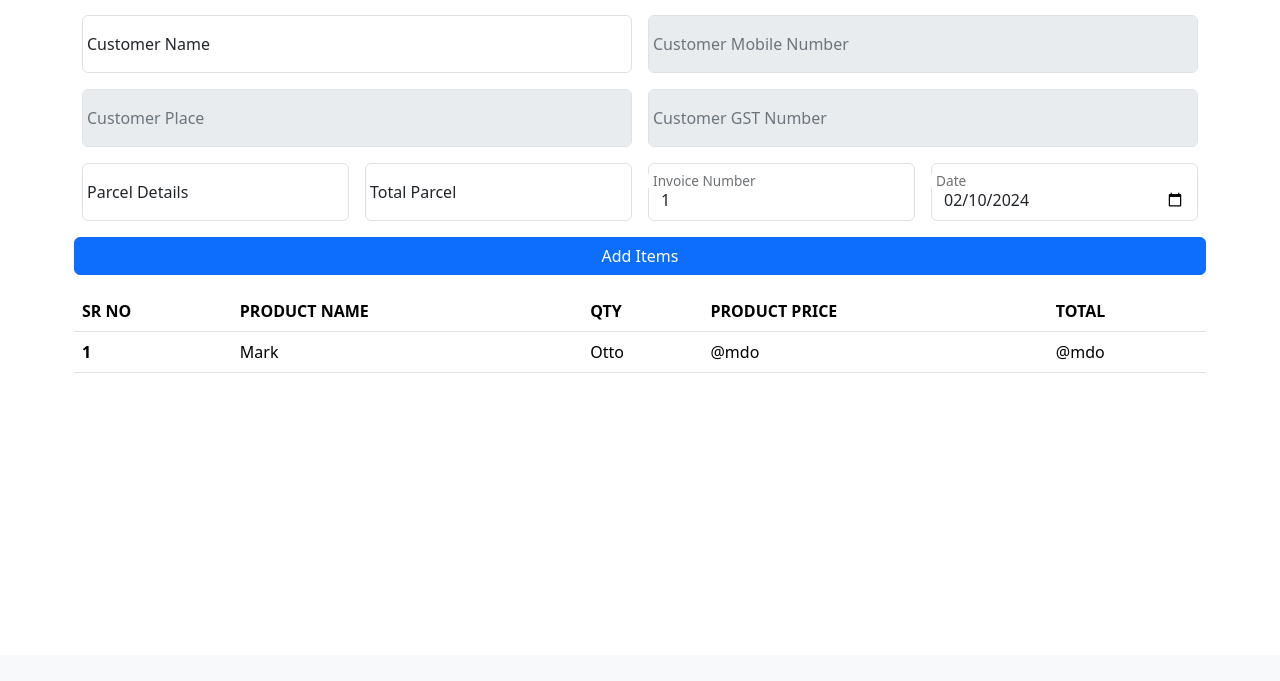
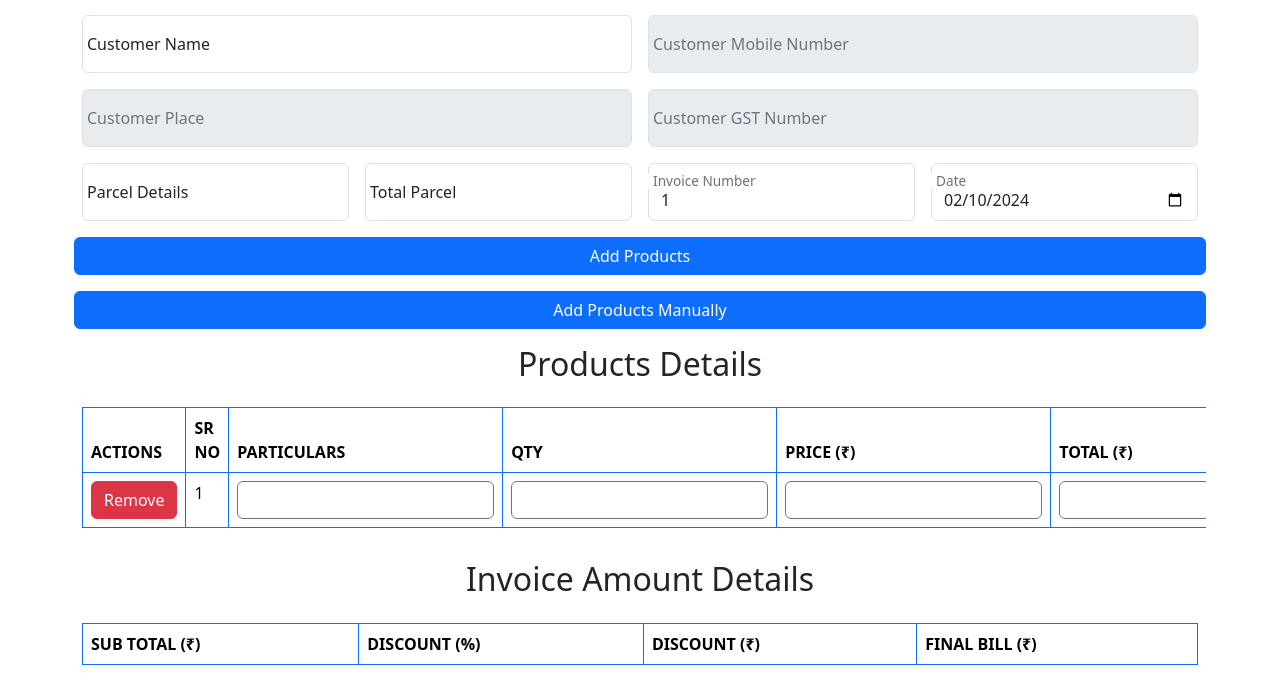
Before and after one commit to hirenpopat67/flask_chetna_plastic, a Flask app: page /add_invoice in a window 1280 px wide. Shown: the part 145-826 px from the top of the page. Before the commit the page ends 518 px from the top, so only its background shows below. Run offline with Flask 3, Linux system fonts and the light colour scheme; lists and menus that the app fills with data are empty.

Commit message:
Created & updated APIs, Updated add invoice HTML page & Added host in main.py file

```diff
--- a/app/routes/add_invoice.py
+++ b/app/routes/add_invoice.py
@@ -1,5 +1,5 @@
 from flask import Blueprint,render_template,redirect,current_app,request,flash
-from app.models.models import Invoices,Customers
+from app.models.models import Invoices,Customers,Products
 from datetime import datetime
 
 add_invoice_blueprint = Blueprint('add_invoice_blueprint', __name__)
@@ -20,11 +20,14 @@ def add_invoice():
 
         today_invoice_date = datetime.strftime(datetime.now(), '%Y-%m-%d')
 
+        all_products = Products.query.order_by(Products.product_name).all()
+
         context = {
 
         'all_customers': all_customers,
         'fetch_last_invoice_no': fetch_last_invoice_no,
         'today_invoice_date': today_invoice_date,
+        'all_products': all_products,
 
     }
 
--- a/app/routes/get_single_customer_from_id.py
+++ b/app/routes/get_single_customer_from_id.py
@@ -4,12 +4,12 @@ from app.models.models import Customers
 get_single_customer_from_id_blueprint = Blueprint('get_single_customer_from_id_blueprint', __name__)
 
 
-@get_single_customer_from_id_blueprint.route('/get_single_customer_from_id/<string:customer_name>')
-def get_single_customer_from_id(customer_name):
+@get_single_customer_from_id_blueprint.route('/get_single_customer_from_id/<string:id>')
+def get_single_customer_from_id(id):
     try:
         data = {}
 
-        filter_cus = Customers.query.filter(Customers.customer_name == customer_name).first()
+        filter_cus = Customers.query.filter(Customers.id == id).first()
 
         if filter_cus:
             for column in filter_cus.__table__.columns:
--- a/app/templates/add_invoice.html
+++ b/app/templates/add_invoice.html
@@ -22,7 +22,7 @@ Add Invoice
           <datalist id="customer_names">
             {% for x in context.all_customers %}
 
-            <option value="{{x.customer_name}}">{{x.customer_name}} {{x.customer_place}}</option>
+            <option value="{{x.id}}">{{x.customer_name}} {{x.customer_place}}</option>
             {% endfor %}
         </datalist>
 
@@ -59,48 +59,196 @@ Add Invoice
                 <label for="floatingPassword">Date</label>
             </div>
 
-        <button type="button" class="btn btn-primary">Add Items</button>
+        <button type="button" onclick="add_products_btn()" class="btn btn-primary">Add Products</button>
+        <button type="button" class="btn btn-primary">Add Products Manually</button>
 
-        <table class="table">
+        <center><h2>Products Details</h2></center>
+        <div class="table-responsive">
+          <table class="table table-bordered border-primary add_products_table">
             <thead>
-                <tr>
-                    <th scope="col">SR NO</th>
-                    <th scope="col">PRODUCT NAME</th>
-                    <th scope="col">QTY</th>
-                <th scope="col">PRODUCT PRICE</th>
-                <th scope="col">TOTAL</th>
+              <tr>
+                <th scope="col">ACTIONS</th>
+                <th scope="col">SR NO</th>
+                <th scope="col">PARTICULARS</th>
+                <th scope="col">QTY</th>
+                <th scope="col">PRICE (₹)</th>
+                <th scope="col">TOTAL (₹)</th>
               </tr>
             </thead>
             <tbody>
               <tr>
-                <th scope="row">1</th>
-                <td>Mark</td>
-                <td>Otto</td>
-                <td>@mdo</td>
-                <td>@mdo</td>
+                <td><button type="button" class="btn btn-danger">Remove</button></td>
+                <td>1</td>
+                <td><input type="text" style="width: fit-content" class="form-control border-secondary"></td>
+                <td><input type="text" style="width: fit-content" class="form-control border-secondary"></td>
+                <td><input type="text" style="width: fit-content" class="form-control border-secondary"></td>
+                <td><input type="text" style="width: fit-content" class="form-control border-secondary"></td>
               </tr>
             </tbody>
           </table>
+        </div>
+
+        <center><h2>Invoice Amount Details</h2></center>
+        <div class="table-responsive">
+          <table class="table table-bordered border-primary">
+            <thead>
+              <tr>
+                <th scope="col">SUB TOTAL (₹)</th>
+                <th scope="col">DISCOUNT (%)</th>
+                <th scope="col">DISCOUNT (₹)</th>
+                <th scope="col">FINAL BILL (₹)</th>
+
+              </tr>
+            </thead>
+            <tbody>
+              <tr>
+                <!-- Your table rows go here -->
+              </tr>
+            </tbody>
+          </table>
+        </div>
 
       </form>
 </div>
 
 
+<!--Add Products Modal  -->
+
+<div class="modal fade" tabindex="-1" id="add_products_modal">
+  <div class="modal-dialog modal-dialog-centered modal-dialog-scrollable">
+    <div class="modal-content">
+      <div class="modal-header">
+        <h5 class="modal-title">Select Products</h5>
+        <button type="button" class="btn-close" data-bs-dismiss="modal" aria-label="Close"></button>
+      </div>
+      <div class="modal-body">
+        <form class="d-flex" role="search">
+          <input class="form-control me-2" type="search" placeholder="Search" aria-label="Search">
+          <button class="btn btn-outline-success" type="submit">Search</button>
+        </form>
+        <table class="table">
+          <thead>
+            <tr>
+              <th scope="col">Actions</th>
+              <th scope="col">Sr No.</th>
+              <th scope="col">Product Name</th>
+              <th scope="col">Product Price</th>
+            </tr>
+          </thead>
+          <tbody>
+            {% for item in context.all_products %}
+            <tr class="select_row">
+              <th scope="row"><button type="button" id="{{item.id}}" value="{{item.id}}" class="btn btn-secondary select_btn">Select</button></th>
+              <td>{{loop.index}}</td>
+              <td>{{item.product_name}}</td>
+              <td>{{item.product_price}}</td>
+            </tr>
+            {% endfor %}
+          </tbody>
+        </table>
+      </div>
+      <div class="modal-footer">
+        <button type="button" class="btn btn-secondary" data-bs-dismiss="modal">Close</button>
+        <button type="button" class="btn btn-primary">Save changes</button>
+      </div>
+    </div>
+  </div>
+</div>
+
+
 <script>
+  // Fetch customer name
+
         $(document).ready(function () {
         // this is the name from ((Input)) with datalist
         var DeptValue = document.getElementById('getcustomername');
+        console.log(DeptValue.value)
         // Adding Event Listener to get the value
         DeptValue.addEventListener('input', function () {
+          if (!isNaN(DeptValue.value) && DeptValue.value % 1 === 0 && DeptValue.value.trim() !== "")  {
             $.get(`/get_single_customer_from_id/${DeptValue.value}`,
                 function (data) {
                     // data = JSON.parse(data)
                     // console.log(data)
+                    $("#getcustomername").val(data["customer_name"]);
                     $("#customer_place").val(data["customer_place"]);
                     $("#customer_mobile_no").val(data["mobile_no"]);
                     $("#customer_gst_no").val(data["gst_no"]);
                 })
+              } else {
+                // $("#getcustomername").val("");
+                    $("#customer_place").val("");
+                    $("#customer_mobile_no").val("");
+                    $("#customer_gst_no").val("");
+              }
         });
     });
+
+        // Add Products Modal show Function
+
+        function add_products_btn() {
+          $('#add_products_modal').modal("show");
+        }
+
+  // select & deselect product in model
+
+  $(document).ready(function() {
+  // When a table row is clicked
+  $('.select_row').click(function() {
+    // Toggle the 'table-success' class on the clicked row
+    $(this).toggleClass('table-success');
+
+    // Toggle the 'selected' class on the "Select" button inside the clicked row
+    var isRowSelected = $(this).hasClass('table-success');
+    $(this).find('.select_btn').toggleClass('btn-success', isRowSelected);
+    $(this).find('.select_btn').text(isRowSelected ? 'Selected' : 'Select');
+
+    // Get the values from the clicked row
+    var srNo = $(this).find('td:nth-child(2)').text();
+    var productName = $(this).find('td:nth-child(3)').text();
+    var productPrice = $(this).find('td:nth-child(4)').text();
+
+    // Display the values (you can replace this with your logic)
+    console.log('Clicked Row Values:');
+    console.log('Sr No: ' + srNo);
+    console.log('Product Name: ' + productName);
+    console.log('Product Price: ' + productPrice);
+  });
+
+  // When the "Select" button is clicked
+  $('.select_btn').click(function(event) {
+    // Stop the click event from propagating to the table row
+    event.stopPropagation();
+
+    // Toggle the 'table-success' class on the corresponding row
+    var row = $(this).closest('tr');
+    row.toggleClass('table-success');
+
+    // Toggle the 'selected' class on the clicked "Select" button
+    var isRowSelected = row.hasClass('table-success');
+    $(this).toggleClass('btn-success', isRowSelected);
+    $(this).text(isRowSelected ? 'Selected' : 'Select');
+
+    // Get the values from the corresponding row
+    var srNo = row.find('td:nth-child(2)').text();
+    var productName = row.find('td:nth-child(3)').text();
+    var productPrice = row.find('td:nth-child(4)').text();
+
+    // Display the values (you can replace this with your logic)
+    console.log('Clicked "Select" Button Values:');
+    console.log('Sr No: ' + srNo);
+    console.log('Product Name: ' + productName);
+    console.log('Product Price: ' + productPrice);
+  });
+});
+
 </script>
+
+<style>
+  /* Add pointer cursor for table rows and "Select" buttons in product model */
+  table tbody tr, .select_btn {
+    cursor: pointer;
+  }
+
+</style>
 {% endblock body %}
--- a/main.py
+++ b/main.py
@@ -3,4 +3,4 @@ from app import app,create_env_file,register_blueprints
 if __name__ == '__main__':
     register_blueprints(app)
     create_env_file()
-    app.run(debug=True)
+    app.run(debug=True,host='0.0.0.0')
```
Also changed, not shown: app/routes/get_single_product_from_id.py (added, +30 -0 lines).
